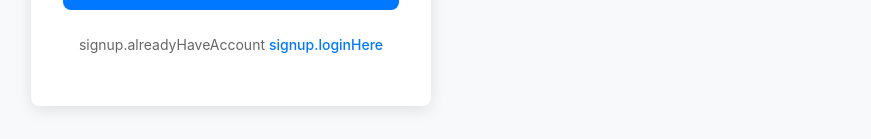
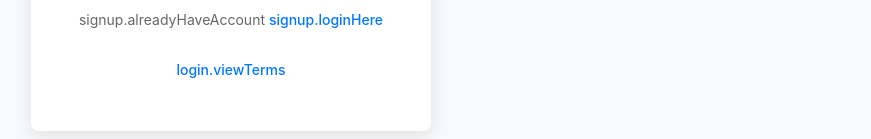
Before and after one commit to Deepanshu-Raghuwanshi/price_list, a React (Vite) app in the folder FE/price_list/: page /signup in a window 1280 px wide. Shown: the part 543-682 px from the top of the page, without its empty margins (409-1280 px from the left). Built offline with nearby package versions, Linux system fonts and the light colour scheme; no server answers.

Commit message:
changes for tems on signup page

```diff
--- a/FE/price_list/src/pages/SignupPage.jsx
+++ b/FE/price_list/src/pages/SignupPage.jsx
@@ -167,6 +167,11 @@ const SignupPage = () => {
               {t("signup.loginHere")}
             </Link>
           </p>
+          <p>
+            <Link to="/terms" className="terms-link">
+              {t("login.viewTerms")}
+            </Link>
+          </p>
         </motion.div>
       </motion.div>
     </div>
```
